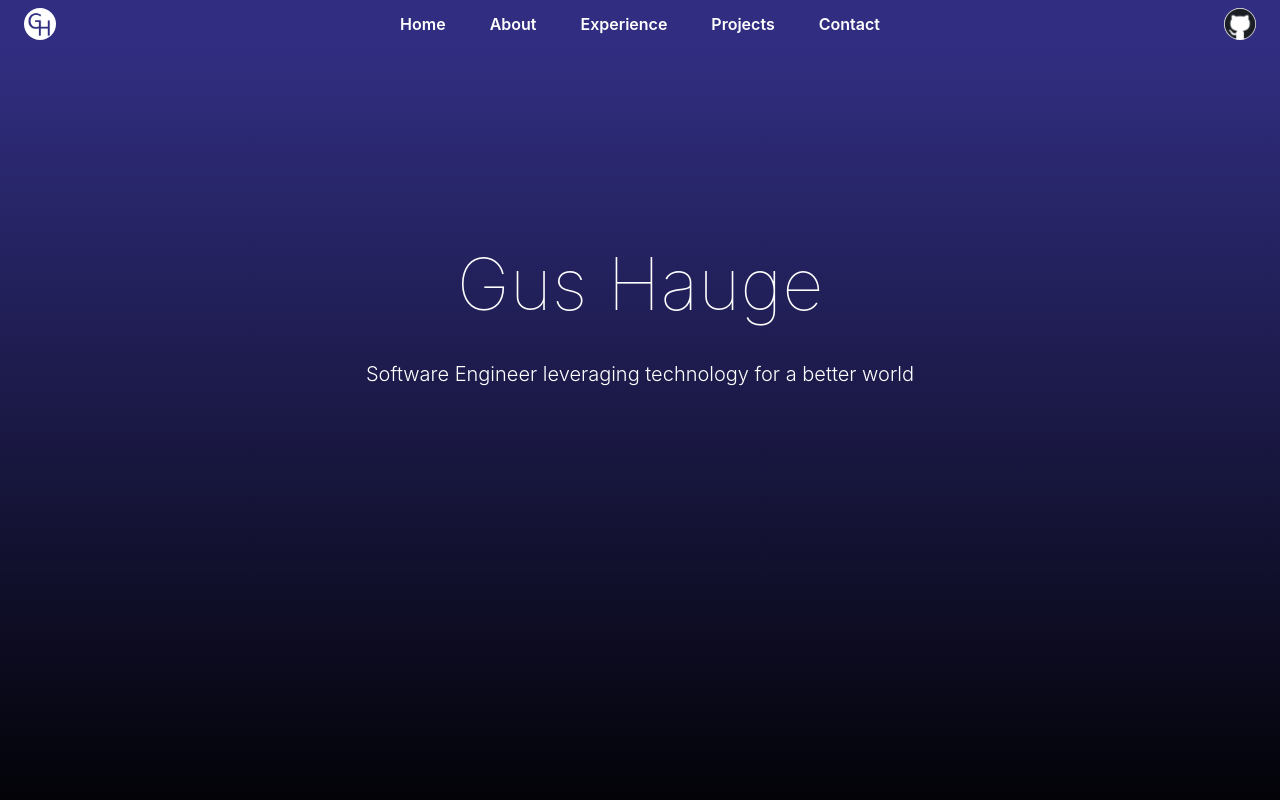
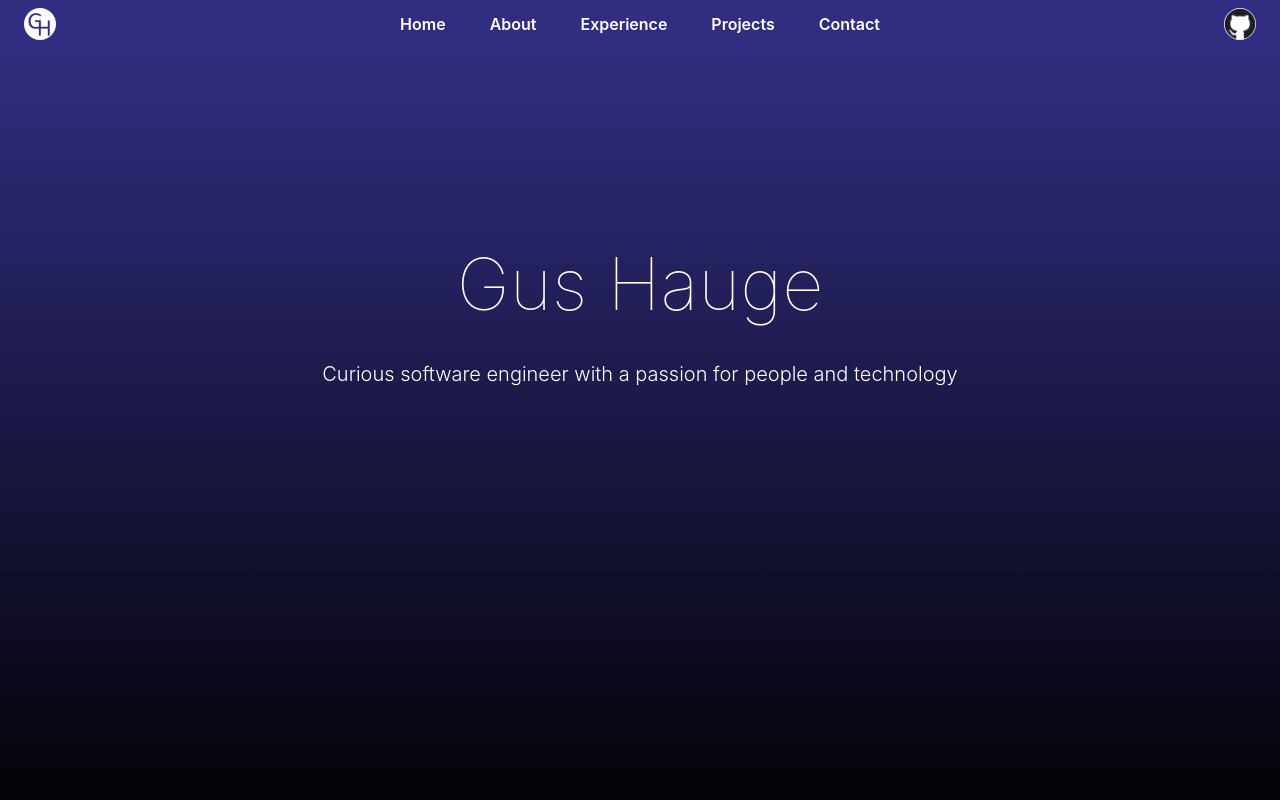
Before and after one commit to GusHauge/GusHauge.github.io, a React (Create React App) app: page / in a window 1280 px wide. Shown: the top 800 px of the page. Built offline with nearby package versions, Linux system fonts and the light colour scheme.

Commit message:
Changed title

```diff
--- a/src/components/Title.js
+++ b/src/components/Title.js
@@ -3,7 +3,7 @@ export const Title = () => {
     <div className="flex flex-col w-full h-screen bg-gradient-to-t from-black to-indigo-900 space-y-10 items-center text-center px-10">
       <h1 className="text-7xl mt-[25vh] font-thin">Gus Hauge</h1>
       <h2 className="text-xl font-light">
-        Software Engineer leveraging technology for a better world
+        Curious software engineer with a passion for people and technology
       </h2>
     </div>
   );
```
